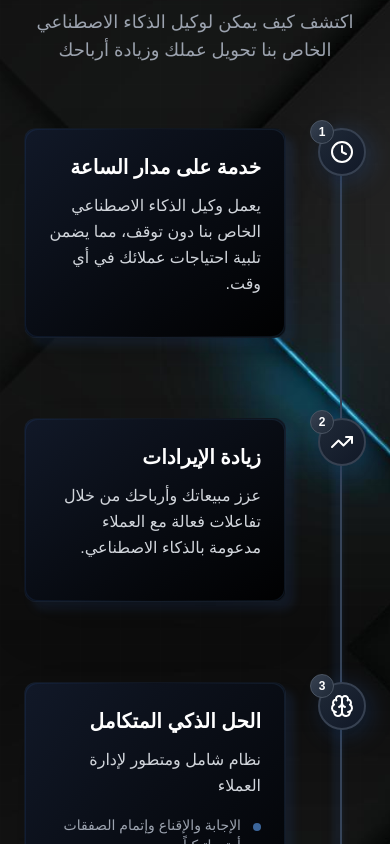
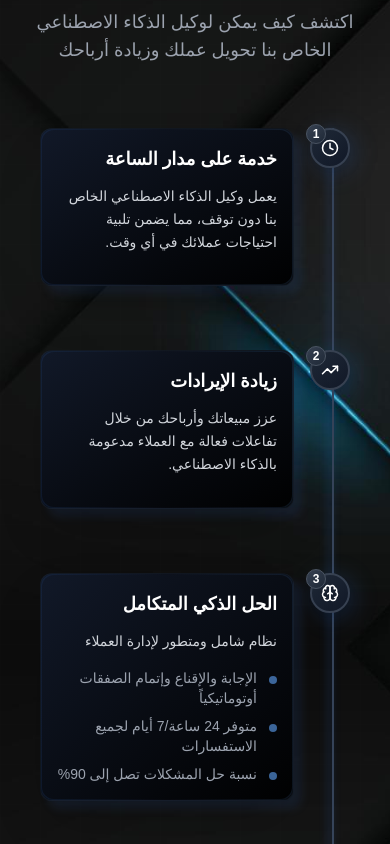
Before and after one commit to RuyaaCapital-admin/ruyaa-agent, a Next.js app: page / in a window 390 px wide. Shown: the part 1040-1884 px from the top of the page. Built offline with nearby package versions, Linux system fonts and the light colour scheme.

Commit message:
Improve responsive design for vertical stepper
cgen-cd71c64bdac549bfb25b5f0bae940b1c

```diff
--- a/components/vertical-stepper.tsx
+++ b/components/vertical-stepper.tsx
@@ -52,30 +52,35 @@ const stepperData: StepperItem[] = [
 
 export default function VerticalStepper() {
   return (
-    <div className="w-full max-w-4xl mx-auto" dir="rtl">
+    <div className="w-full max-w-4xl mx-auto px-4 sm:px-6" dir="rtl">
       <div className="relative">
         {/* Vertical Line with Blue Shadow */}
-        <div className="absolute right-6 top-0 bottom-0 w-0.5 bg-gray-700">
+        <div className="absolute right-4 sm:right-6 top-0 bottom-0 w-0.5 bg-gray-700">
           {/* Blue glow effect */}
           <div className="absolute inset-0 bg-blue-500/20 blur-sm w-1 -translate-x-0.5"></div>
         </div>
 
         {/* Steps */}
-        <div className="space-y-12">
+        <div className="space-y-8 sm:space-y-12">
           {stepperData.map((step, index) => (
-            <div key={step.id} className="relative flex items-start gap-8">
+            <div
+              key={step.id}
+              className="relative flex items-start gap-4 sm:gap-8"
+            >
               {/* Step Circle with Blue Shadow */}
               <div className="relative flex-shrink-0">
                 {/* Blue shadow layer */}
-                <div className="absolute inset-0 w-12 h-12 bg-blue-500/20 rounded-full blur-md transform translate-x-1 translate-y-1"></div>
+                <div className="absolute inset-0 w-10 h-10 sm:w-12 sm:h-12 bg-blue-500/20 rounded-full blur-md transform translate-x-1 translate-y-1"></div>
 
                 {/* Main circle */}
-                <div className="relative w-12 h-12 bg-gradient-to-br from-gray-800 to-gray-900 rounded-full flex items-center justify-center border-2 border-gray-700 shadow-lg">
-                  <div className="text-white">{step.icon}</div>
+                <div className="relative w-10 h-10 sm:w-12 sm:h-12 bg-gradient-to-br from-gray-800 to-gray-900 rounded-full flex items-center justify-center border-2 border-gray-700 shadow-lg">
+                  <div className="text-white scale-75 sm:scale-100">
+                    {step.icon}
+                  </div>
                 </div>
 
                 {/* Step number badge */}
-                <div className="absolute -top-2 -left-2 w-6 h-6 bg-gradient-to-br from-gray-700 to-gray-800 rounded-full flex items-center justify-center border border-gray-600 text-white text-xs font-bold">
+                <div className="absolute -top-1 -left-1 sm:-top-2 sm:-left-2 w-5 h-5 sm:w-6 sm:h-6 bg-gradient-to-br from-gray-700 to-gray-800 rounded-full flex items-center justify-center border border-gray-600 text-white text-xs font-bold">
                   {step.id}
                 </div>
               </div>
@@ -88,7 +93,7 @@ export default function VerticalStepper() {
                   <div className="absolute inset-0 bg-blue-500/10 rounded-xl blur-sm transform translate-x-2 translate-y-2"></div>
 
                   {/* Main card */}
-                  <div className="relative bg-gradient-to-br from-gray-900/90 to-black/90 backdrop-blur-xl rounded-xl border border-gray-800/50 p-6 shadow-2xl">
+                  <div className="relative bg-gradient-to-br from-gray-900/90 to-black/90 backdrop-blur-xl rounded-xl border border-gray-800/50 p-4 sm:p-6 shadow-2xl">
                     {/* Subtle border glow */}
                     <div className="absolute inset-0 rounded-xl bg-gradient-to-r from-blue-500/10 via-transparent to-blue-400/10 p-[1px]">
                       <div className="h-full w-full rounded-xl bg-gradient-to-br from-gray-900/95 to-black/95"></div>
@@ -96,12 +101,12 @@ export default function VerticalStepper() {
 
                     <div className="relative">
                       {/* Title */}
-                      <h3 className="text-xl md:text-2xl font-bold text-white mb-3">
+                      <h3 className="text-lg sm:text-xl md:text-2xl font-bold text-white mb-3">
                         {step.title}
                       </h3>
 
                       {/* Description */}
-                      <p className="text-gray-300 text-base md:text-lg leading-relaxed mb-4">
+                      <p className="text-gray-300 text-sm sm:text-base md:text-lg leading-relaxed mb-4">
                         {step.description}
                       </p>
 
```
